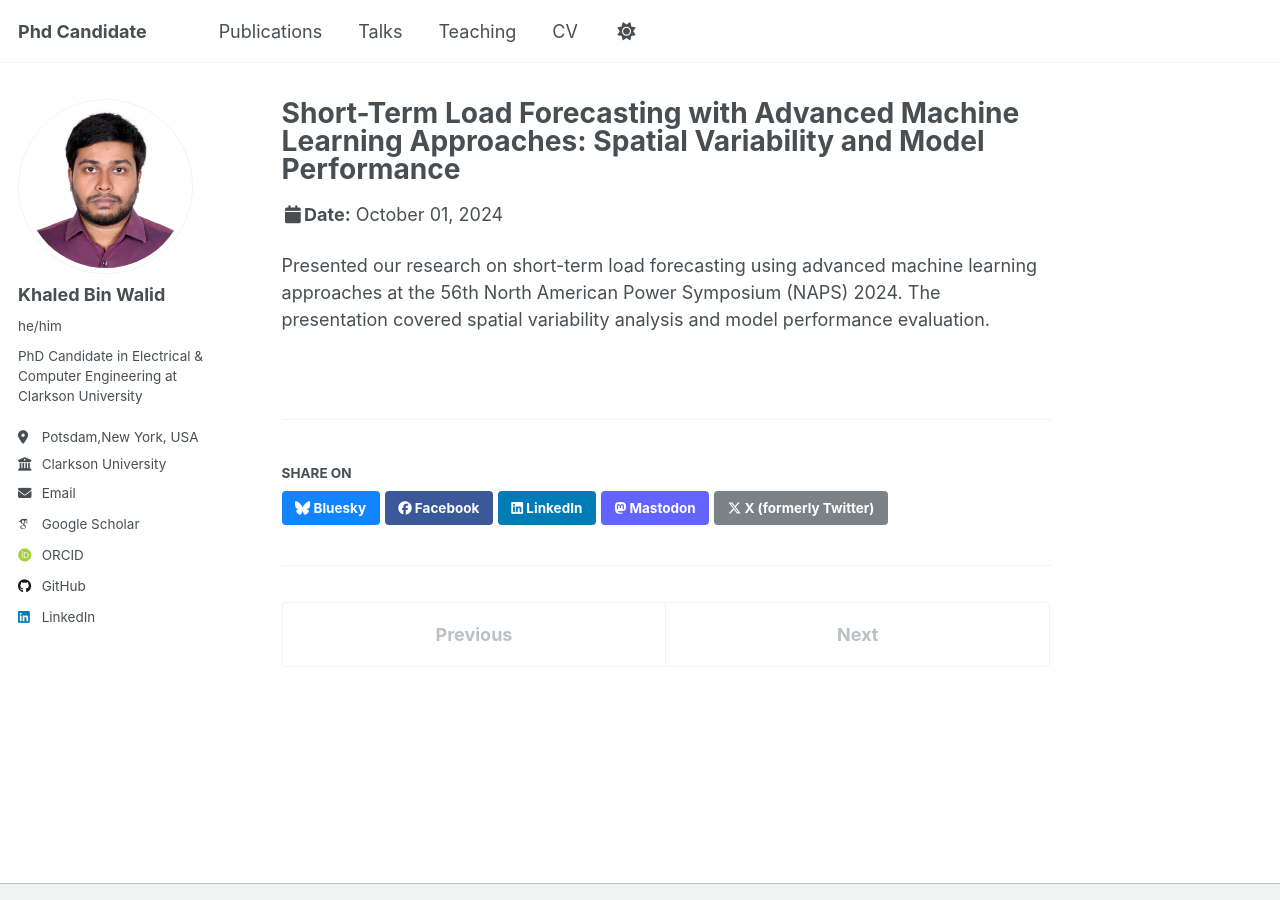
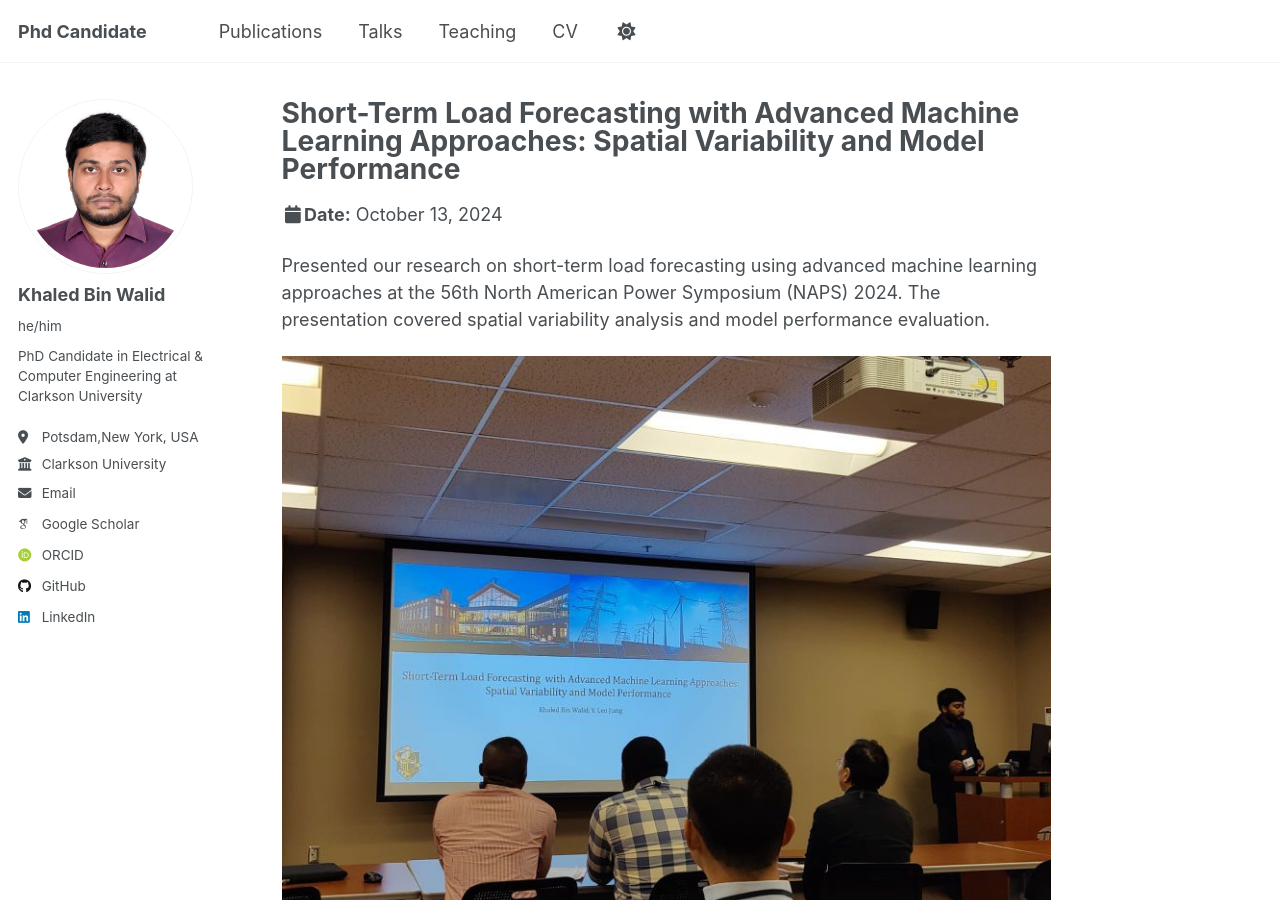
Before and after one commit to Khaled823/KhaledBinWalid, a Jekyll site: the page built from _talks/2024-10-01-naps-load-forecasting.md, in a window 1280 px wide and 900 px high. Built offline with Jekyll 4.4.1, drawn with Linux system fonts in a browser that asks for light colours; some web fonts are replaced; a script that is not in the unit is left out.

Commit message:
Add presentation photos and update talks
- Added NAPS 2024 and 2025 presentation photos
- Updated talk files with image references
- Cleaned up unused template files

🤖 Generated with [Claude Code](https://claude.com/claude-code)

Co-Authored-By: Claude <noreply@anthropic.com>

```diff
--- a/_talks/2024-10-01-naps-load-forecasting.md
+++ b/_talks/2024-10-01-naps-load-forecasting.md
@@ -4,11 +4,11 @@ collection: talks
 type: "Conference Presentation"
 permalink: /talks/2024-naps-load-forecasting
 venue: "56th North American Power Symposium (NAPS)"
-date: 2024-10-01
+date: 2024-10-13
 location: "El Paso, TX, USA"
 ---
 
 Presented our research on short-term load forecasting using advanced machine learning approaches at the 56th North American Power Symposium (NAPS) 2024. The presentation covered spatial variability analysis and model performance evaluation.
 
 <!-- Add your presentation photo here -->
-<!-- ![Presenting at NAPS 2024](/images/naps2024-load-forecasting.jpg) -->
+![Presenting at NAPS 2024](/images/naps2024-load-forecasting.jpg)
```
Also changed, not shown: _talks/2025-10-26-naps-grid-modernization.md (+1 -1 lines), _talks/2025-10-26-naps-uncertainty-reserve.md (+1 -1 lines), images/500x300.png (deleted), images/naps2024-load-forecasting.jpg (added), images/naps2025-grid-modernization.jpg (added), images/naps2025-uncertainty-reserve.jpg (added), 6 other files.
